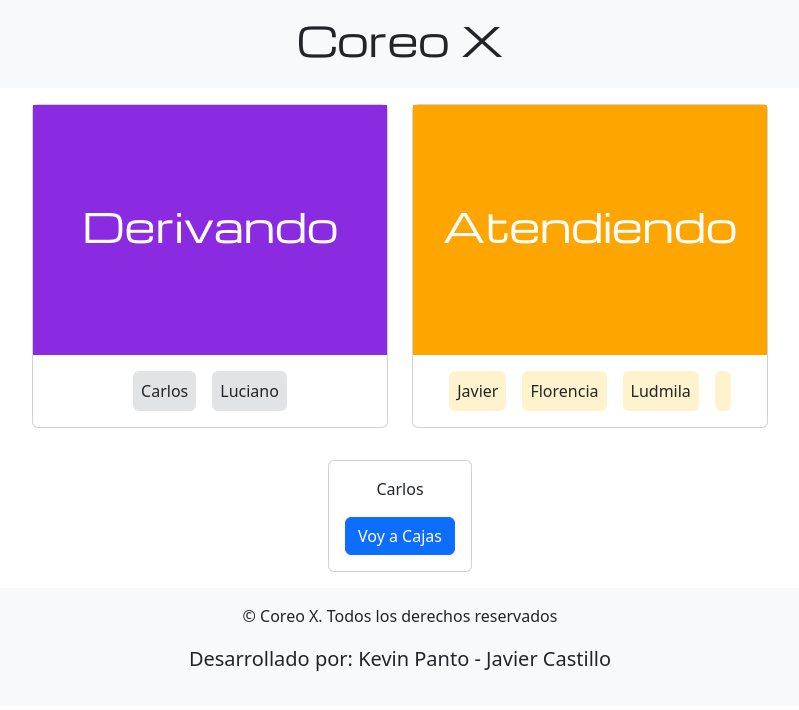
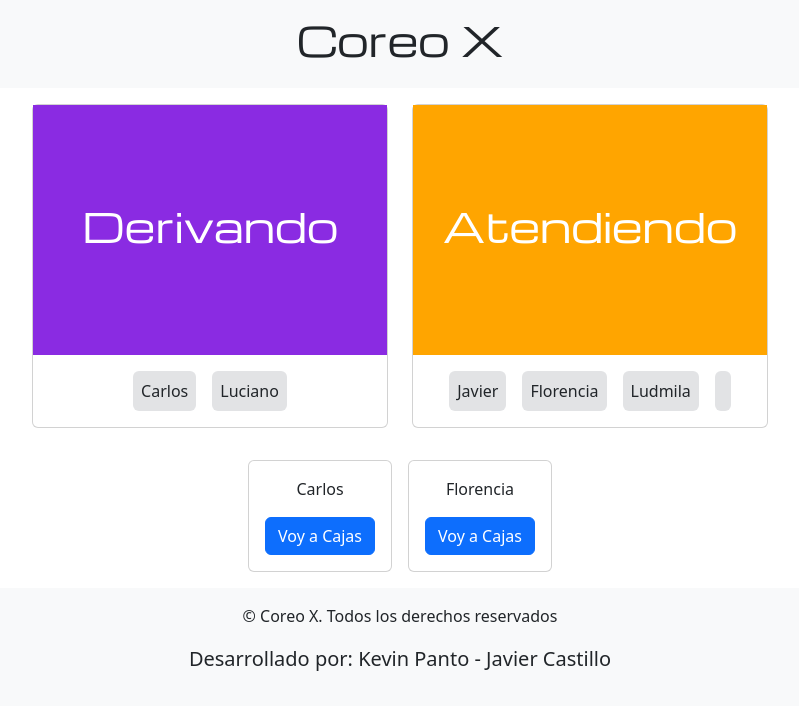
Before and after one commit to javicasstillo/Coreo-X, a React (Vite) app: page / in a window 1280 px wide. Shown: the top 710 px of the page, without its empty margins (240-1039 px from the left). Built offline with nearby package versions, Linux system fonts and the light colour scheme; no server answers; the database is empty.

Commit message:
listo florencia en cajas

```diff
--- a/src/components/Coreografia.jsx
+++ b/src/components/Coreografia.jsx
@@ -16,7 +16,9 @@ function Coreografia(){
         usuario6: "",
     });
     const [mostrarCarlos, setMostrarCarlos] = useState(false);
+    const [mostrarFlorencia, setMostrarFlorencia] = useState(false);
     const [mensaje, setMensaje] = useState("Voy a Cajas");
+    const [mensaje2, setMensaje2] = useState("Voy a Cajas");
 
     useEffect(() => {
         const ahora = new Date();
@@ -45,6 +47,19 @@ function Coreografia(){
             if (estado !== null) {
                 setMostrarCarlos(estado);
                 setMensaje(estado ? "Voy a atender" : "Voy a cajas");
+            }
+        });
+
+        return () => unsubscribe();
+    }, []);
+
+    useEffect(() => {
+        const estadoRef = ref(db, 'florenciaEnCajas');
+        const unsubscribe = onValue(estadoRef, (snapshot) => {
+            const estado = snapshot.val();
+            if (estado !== null) {
+                setMostrarFlorencia(estado);
+                setMensaje2(estado ? "Voy a atender" : "Voy a cajas");
             }
         });
 
@@ -163,6 +178,15 @@ function Coreografia(){
         await set(estadoRef, nuevoEstado);
     };
 
+    const avisarFlorenciaCajas = async () => {
+        const nuevoEstado = !mostrarFlorencia;
+        setMostrarFlorencia(nuevoEstado);
+        setMensaje2(nuevoEstado ? "Voy a atender" : "Voy a cajas");
+
+        const estadoRef = ref(db, 'florenciaEnCajas');
+        await set(estadoRef, nuevoEstado);
+    };
+
     return (
         <>
             <nav className="py-3 bg-body-tertiary">
@@ -181,11 +205,11 @@ function Coreografia(){
                                     </div>
                                     <div className=" d-flex gap-3 my-auto py-3">
 
-                                        {!(usuarios.usuario1 === "Carlos" && mostrarCarlos) && (
+                                        {!(usuarios.usuario1 === "Carlos" && mostrarCarlos || usuarios.usuario1 === "Florencia" && mostrarFlorencia) && (
                                             <p className="mb-0 p-2 rounded bg-secondary-subtle">{usuarios.usuario1}</p>
                                         )}
 
-                                        {!(usuarios.usuario2 === "Carlos" && mostrarCarlos) && (
+                                        {!(usuarios.usuario2 === "Carlos" && mostrarCarlos || usuarios.usuario2 === "Florencia" && mostrarFlorencia) && (
                                             <p className="mb-0 p-2 rounded bg-secondary-subtle">{usuarios.usuario2}</p>
                                         )}
                                     </div>
@@ -199,33 +223,36 @@ function Coreografia(){
                                     </div>
                                     <div className=" d-flex gap-3 my-auto py-3">
 
-                                        {!(usuarios.usuario3 === "Carlos" && mostrarCarlos) && (
-                                            <p className="mb-0 p-2 rounded bg-warning-subtle">{usuarios.usuario3}</p>
+                                        {!(usuarios.usuario3 === "Carlos" && mostrarCarlos || usuarios.usuario3 === "Florencia" && mostrarFlorencia) && (
+                                            <p className="mb-0 p-2 rounded bg-secondary-subtle">{usuarios.usuario3}</p>
                                         )}
 
-                                        {!(usuarios.usuario4 === "Carlos" && mostrarCarlos) && (
-                                            <p className="mb-0 p-2 rounded bg-warning-subtle">{usuarios.usuario4}</p>
+                                        {!(usuarios.usuario4 === "Carlos" && mostrarCarlos || usuarios.usuario4 === "Florencia" && mostrarFlorencia) && (
+                                            <p className="mb-0 p-2 rounded bg-secondary-subtle">{usuarios.usuario4}</p>
                                         )}
 
-                                        {!(usuarios.usuario5 === "Carlos" && mostrarCarlos) && (
-                                            <p className="mb-0 p-2 rounded bg-warning-subtle">{usuarios.usuario5}</p>
+                                        {!(usuarios.usuario5 === "Carlos" && mostrarCarlos || usuarios.usuario5 === "Florencia" && mostrarFlorencia) && (
+                                            <p className="mb-0 p-2 rounded bg-secondary-subtle">{usuarios.usuario5}</p>
                                         )}
 
-                                        {!(usuarios.usuario6 === "Carlos" && mostrarCarlos) && (
-                                            <p className="mb-0 p-2 rounded bg-warning-subtle">{usuarios.usuario6}</p>
+                                        {!(usuarios.usuario6 === "Carlos" && mostrarCarlos || usuarios.usuario6 === "Florencia" && mostrarFlorencia) && (
+                                            <p className="mb-0 p-2 rounded bg-secondary-subtle">{usuarios.usuario6}</p>
                                         )}
                                     </div>
                                 </div>
                             </div>
 
-                            {mostrarCarlos && (
+                            {(mostrarCarlos || mostrarFlorencia) && (
                                 <div className="col-12 col-md-4">
                                     <div className="card h-100 align-items-center">
                                         <div className="fondo3 w-100 d-flex align-items-center justify-content-center">
                                             <h3 className="fs-1 text-white marca">En Cajas</h3>
                                         </div>
                                         <div className=" d-flex gap-3 my-auto py-3">
-                                            <p className="mb-0 p-2 rounded bg-warning-subtle">Carlos</p>
+
+                                        {(mostrarCarlos) && (<p className="mb-0 p-2 rounded bg-warning-subtle">Carlos</p>)}
+                                        {(mostrarFlorencia) && (<p className="mb-0 p-2 rounded bg-warning-subtle">Florencia</p>)}
+
                                         </div>
                                     </div>
                                 </div>
@@ -241,6 +268,10 @@ function Coreografia(){
                             <p>Carlos</p>
                             <button className="btn btn-primary" onClick={avisarCajasCarlos}>{mensaje}</button>
                         </div>
+                        <div className="card p-3">
+                            <p>Florencia</p>
+                            <button className="btn btn-primary" onClick={avisarFlorenciaCajas}>{mensaje2}</button>
+                        </div>
                     </div>
                 </section>
             </main>
```
